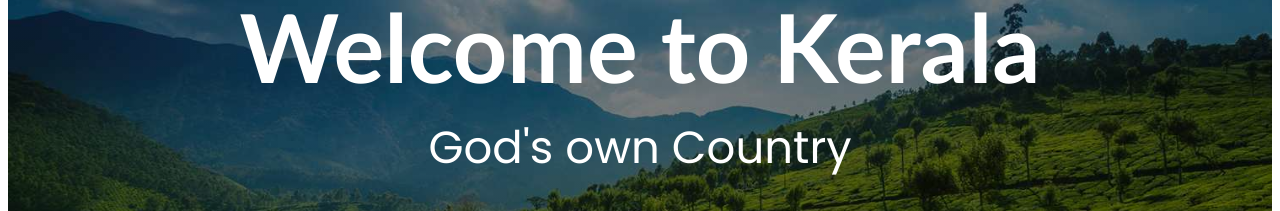
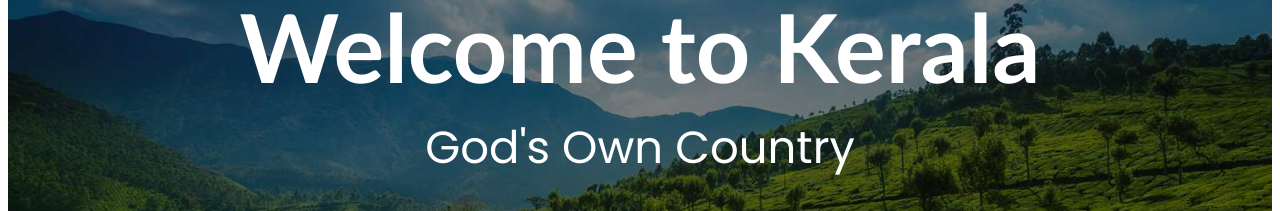
Before and after one commit to Sapphire59/responsive-add-on-project, a plain HTML site: page index.html in a window 1280 px wide. Shown: the part 265-476 px from the top of the page. Drawn offline with Linux system fonts and the light colour scheme.

Commit message:
updated code

```diff
--- a/index.html
+++ b/index.html
@@ -20,7 +20,7 @@
         <h3>.TRAVEL.</h3>
         <h1>Welcome to Kerala</h1>
 
-        <h2>God's own Country</h2>
+        <h2>God's Own Country</h2>
         <a href="#more">Learn More</a>
       </header>
 
```
